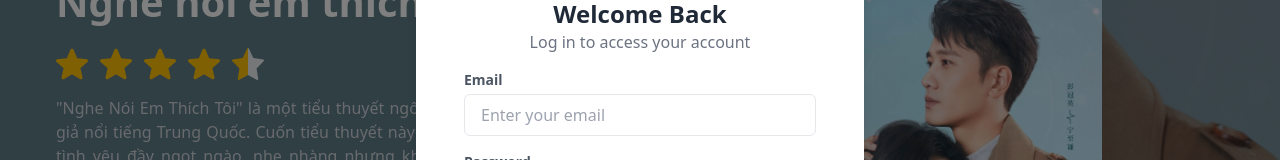
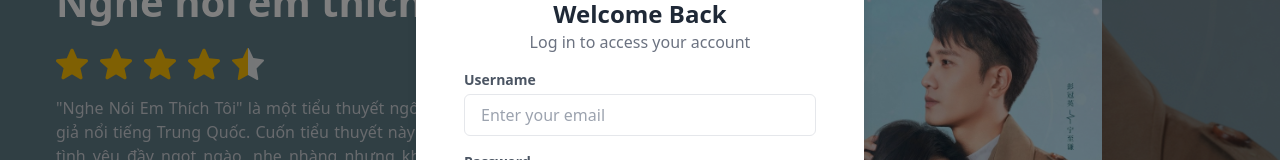
Before and after one commit to vietlecd/DBMS_241_FE, a React (Vite) app: page / in a window 1280 px wide. Both pictures are taken after a click on the icon 1252 px from the left and 84 px from the top of the page. Shown: the part 380-540 px from the top of the page. Built offline with nearby package versions, Linux system fonts and the light colour scheme.

Commit message:
sửa lại thành username

```diff
--- a/src/components/LoginModal.jsx
+++ b/src/components/LoginModal.jsx
@@ -28,7 +28,7 @@ const LoginModal = ({ onClose }) => {
           <form className="w-full px-6 py-4">
             <div className="mb-4">
               <label htmlFor="email" className="block text-sm font-semibold text-gray-600">
-                Email
+                Username
               </label>
               <input
                 type="email"
```
